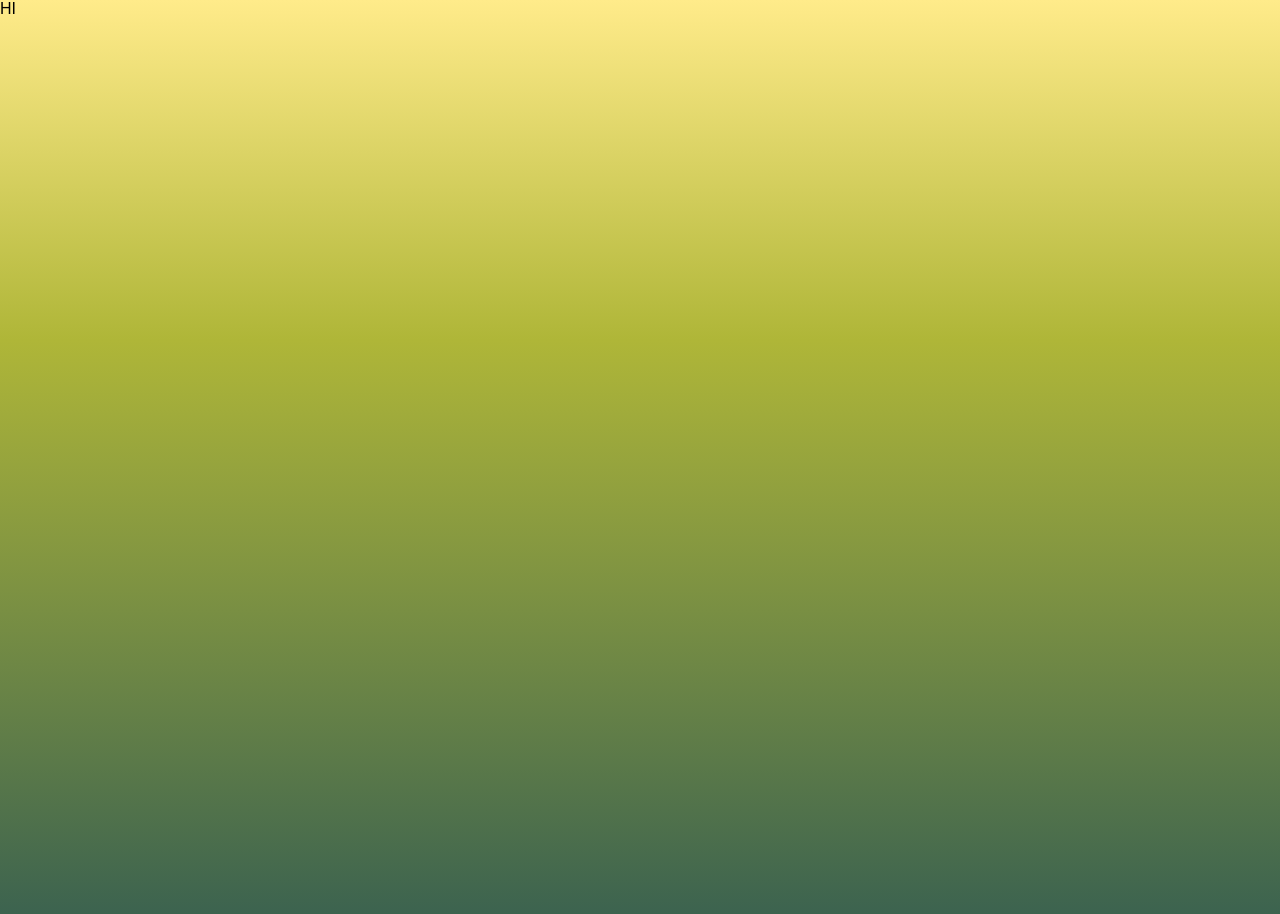
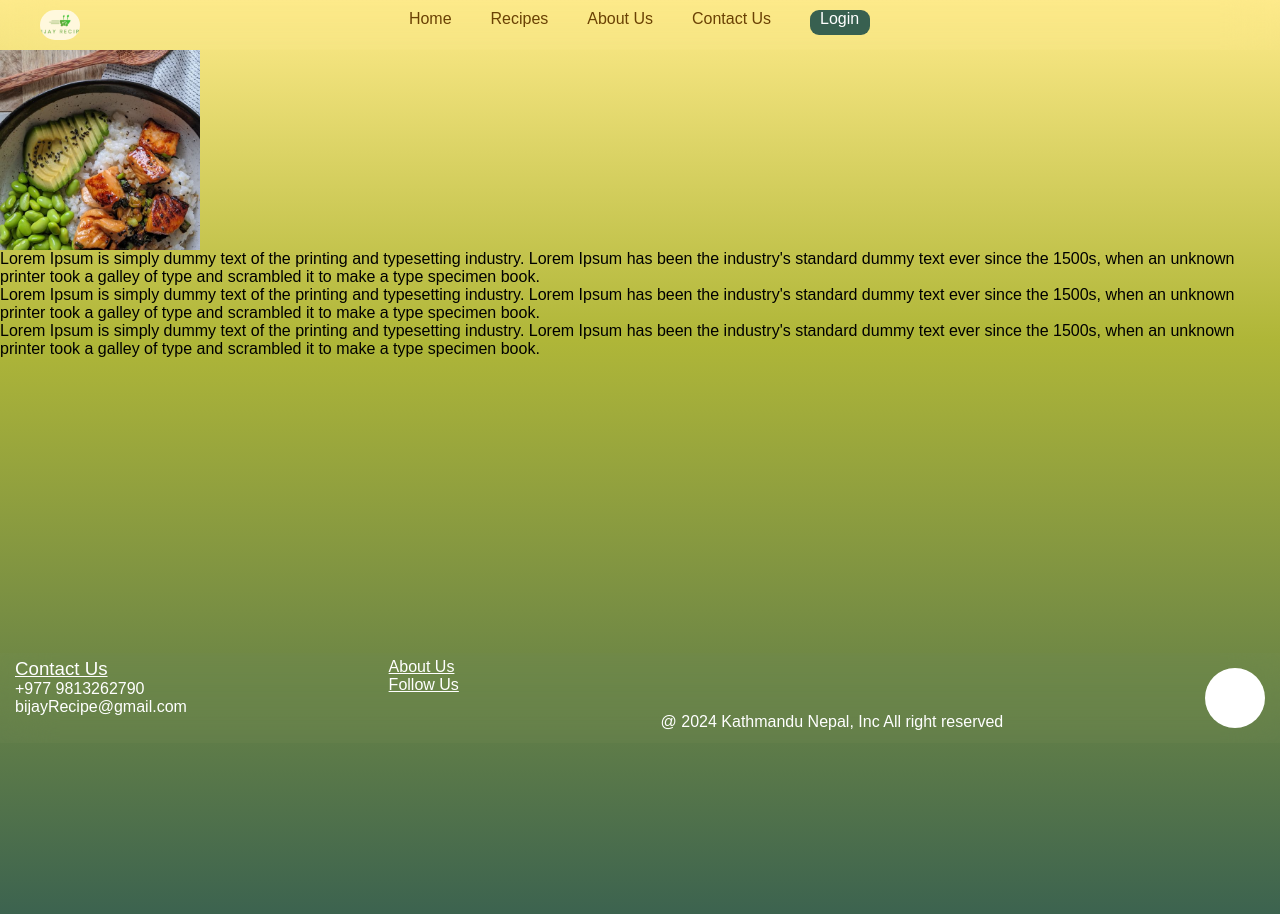
Before and after one commit to Bijay-Gurung/Recipe-Sharing-Web-App, a React (Create React App) app: page /about in a window 1280 px wide. Shown: the top 914 px of the page. Built offline with nearby package versions, Linux system fonts and the light colour scheme.

Commit message:
trying to make about us page

```diff
--- a/package.json
+++ b/package.json
@@ -17,6 +17,7 @@
     "@testing-library/jest-dom": "^5.17.0",
     "@testing-library/react": "^13.4.0",
     "@testing-library/user-event": "^13.5.0",
+    "axios": "^1.7.4",
     "body": "^5.1.0",
     "cors": "^2.8.5",
     "cross-env": "^7.0.3",
--- /dev/null
+++ b/src/View/About.css
@@ -0,0 +1,12 @@
+*{
+    margin: 0px;
+    padding: 0px;
+    box-sizing: border-box;
+}
+.content .image{
+    height: 200px;
+    width: 200px;
+    background-image: url("/public/Meal One.jpg");
+    background-position: center;
+    background-size: cover;
+}
--- a/src/View/About.js
+++ b/src/View/About.js
@@ -1,9 +1,31 @@
 import React from "react";
+import Nav from "../Component/Nav";
+import Footer from "../Component/Footer";
+import './About.css';
+
+function Content(){
+    return(
+        <div className="content">
+            <div className="image"></div>
+            <div className="content1">
+                Lorem Ipsum is simply dummy text of the printing and typesetting industry. Lorem Ipsum has been the industry's standard dummy text ever since the 1500s, when an unknown printer took a galley of type and scrambled it to make a type specimen book.
+            </div>
+            <div className="content2">
+                Lorem Ipsum is simply dummy text of the printing and typesetting industry. Lorem Ipsum has been the industry's standard dummy text ever since the 1500s, when an unknown printer took a galley of type and scrambled it to make a type specimen book.
+            </div>
+            <div className="content3">
+                Lorem Ipsum is simply dummy text of the printing and typesetting industry. Lorem Ipsum has been the industry's standard dummy text ever since the 1500s, when an unknown printer took a galley of type and scrambled it to make a type specimen book.
+            </div>
+        </div>
+    )
+}
 
 export default function About(){
     return(
         <>
-        <p>HI</p>
+        <Nav />
+        <Content />
+        <Footer />
         </>
     );
 }
```
Also changed, not shown: 1 other file (tests, documents, lock files or other folders).
